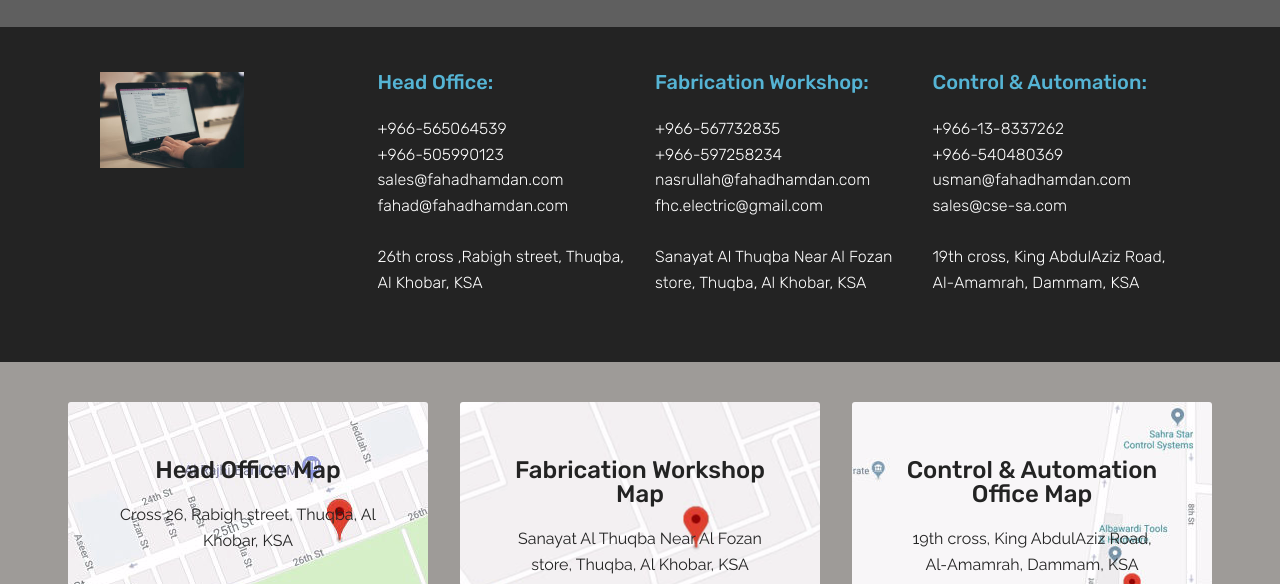
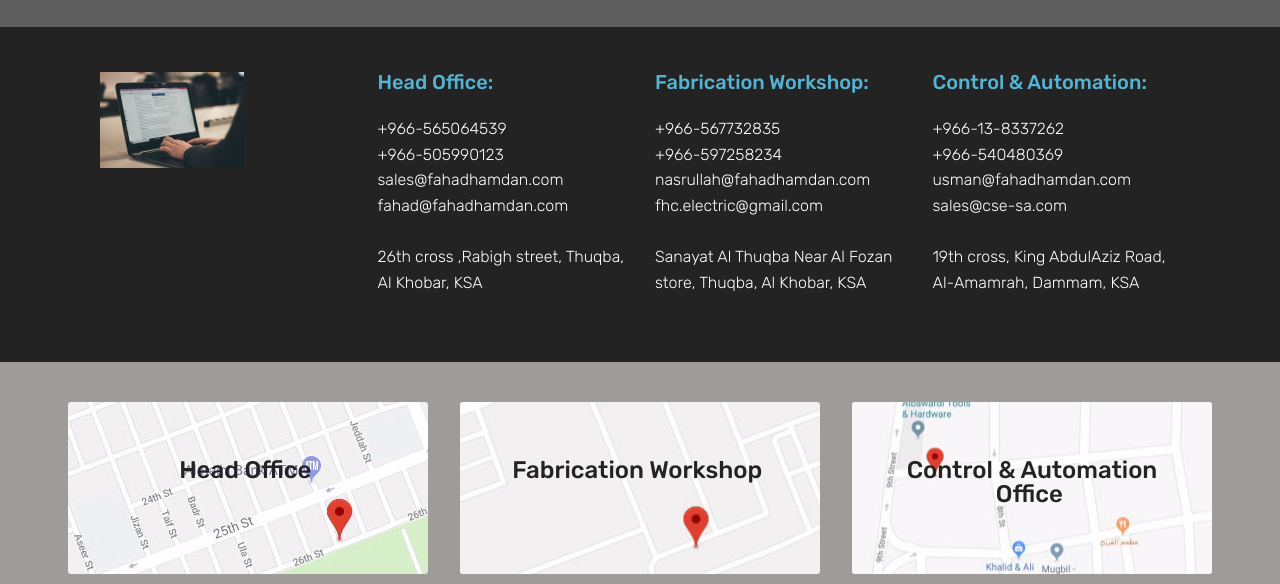
Before and after one commit to fahadhamdan/fahadhamdan, a plain HTML site: page index.html in a window 1280 px wide. Shown: the part 2046-2630 px from the top of the page. Drawn offline with Linux system fonts and the light colour scheme; files whose address does not match are found by name.

Commit message:
nasrullah map

```diff
--- a/index.html
+++ b/index.html
@@ -65,7 +65,7 @@
     </nav>
 </section>
 
-<section class="engine"><a href="https://mobirise.ws/j">how to design your own website</a></section><section class="mbr-section content5 cid-qMoHn9iefK mbr-parallax-background" id="content5-1e">
+<section class="engine"><a href="https://mobirise.ws/b">best site creator</a></section><section class="mbr-section content5 cid-qMoHn9iefK mbr-parallax-background" id="content5-1e">
 
 
 
@@ -391,28 +391,22 @@
                     <a href="https://www.google.com/maps/place/26%C2%B015'53.0%22N+50%C2%B011'45.2%22E/@26.2630982,50.1926788,16z/data=!4m6!3m5!1s0x0:0x0!7e2!8m2!3d26.264707!4d50.1958947" target="_blank"><img src="assets/images/headofficemap-1-830x766.jpg" alt="Mobirise" title=""></a>
                 </div>
                 <h4 class="card-title py-2 mbr-fonts-style display-5">
-                    Head Office Map</h4>
-                <p class="mbr-text mbr-fonts-style display-7">
-                    Cross 26, Rabigh street, Thuqba, Al Khobar, KSA
-                </p>
+                    Head Office&nbsp;</h4>
+                <p class="mbr-text mbr-fonts-style display-7"></p>
             </div>
             <div class="card col-12 col-md-6 p-5 m-3 align-center col-lg-4">
                 <div class="card-img">
                     <a href="https://goo.gl/maps/WEMzpRi2REy"><img src="assets/images/workshopmap-1-644x492.jpg" alt="Mobirise" title=""></a>
                 </div>
-                <h4 class="card-title py-2 mbr-fonts-style display-5">Fabrication Workshop Map</h4>
-                <p class="mbr-text mbr-fonts-style display-7">
-                    Sanayat Al Thuqba Near Al Fozan store, Thuqba, Al Khobar, KSA
-                </p>
+                <h4 class="card-title py-2 mbr-fonts-style display-5">Fabrication Workshop&nbsp;</h4>
+                <p class="mbr-text mbr-fonts-style display-7"></p>
             </div>
             <div class="card col-12 col-md-6 p-5 m-3 align-center col-lg-4">
                 <div class="card-img">
-                    <a href="https://goo.gl/maps/vJB6j6FuB3Q2"><img src="assets/images/controlsmap-720x506.jpg" alt="Mobirise" title=""></a>
+                    <a href="https://goo.gl/maps/vJB6j6FuB3Q2"><img src="assets/images/controlsmap-2-720x506.jpg" alt="Mobirise" title=""></a>
                 </div>
-                <h4 class="card-title py-2 mbr-fonts-style display-5">Control &amp; Automation Office Map</h4>
-                <p class="mbr-text mbr-fonts-style display-7">
-                    19th cross, King AbdulAziz Road, Al-Amamrah, Dammam, KSA
-                </p>
+                <h4 class="card-title py-2 mbr-fonts-style display-5">Control &amp; Automation Office&nbsp;</h4>
+                <p class="mbr-text mbr-fonts-style display-7"></p>
             </div>
         </div>
 </div></section>
```
Also changed, not shown: assets/images/hashes.json (+1 -1 lines), page1.html (+43 -43 lines), assets/images/controlsmap-2-720x506.jpg (added), 1 other file.
